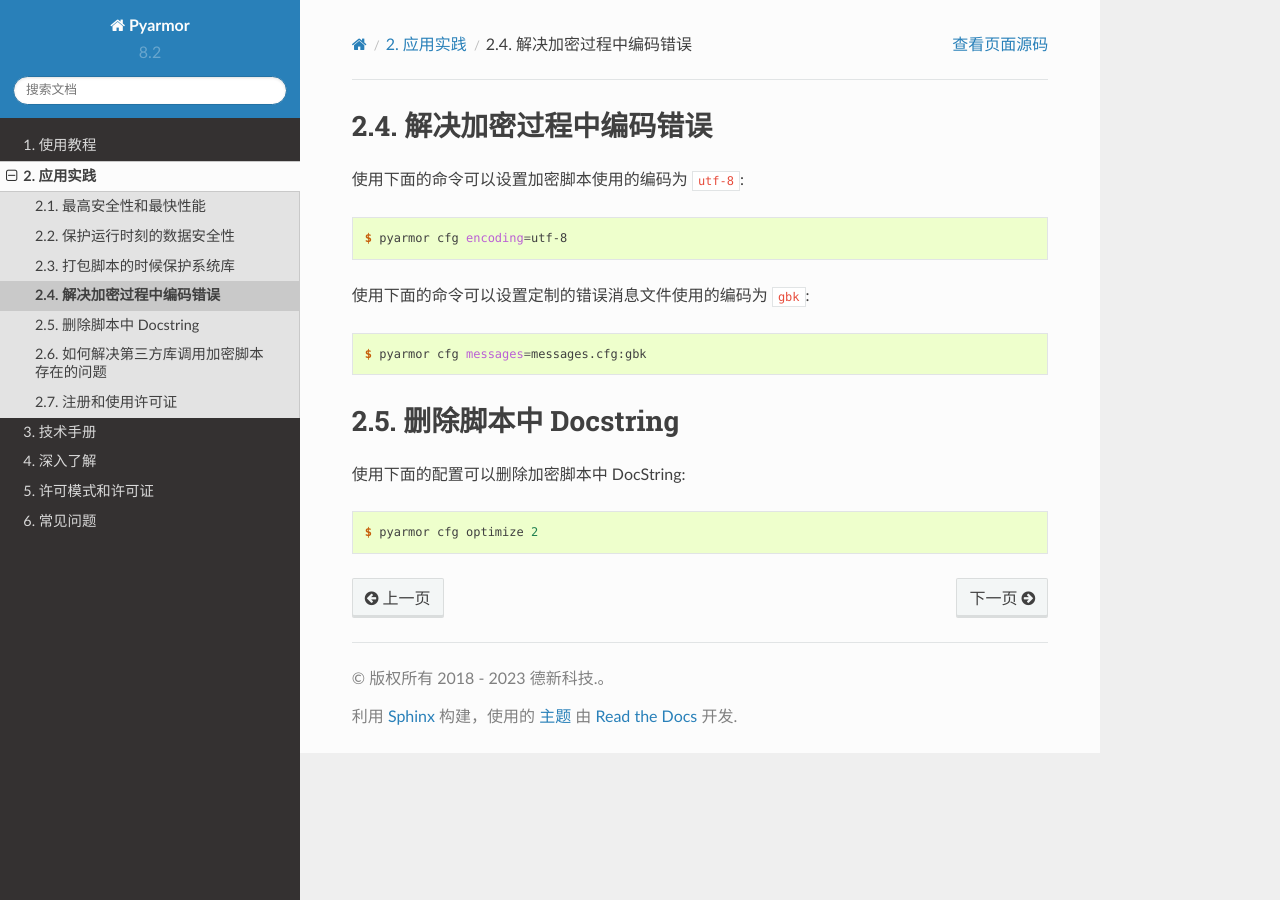
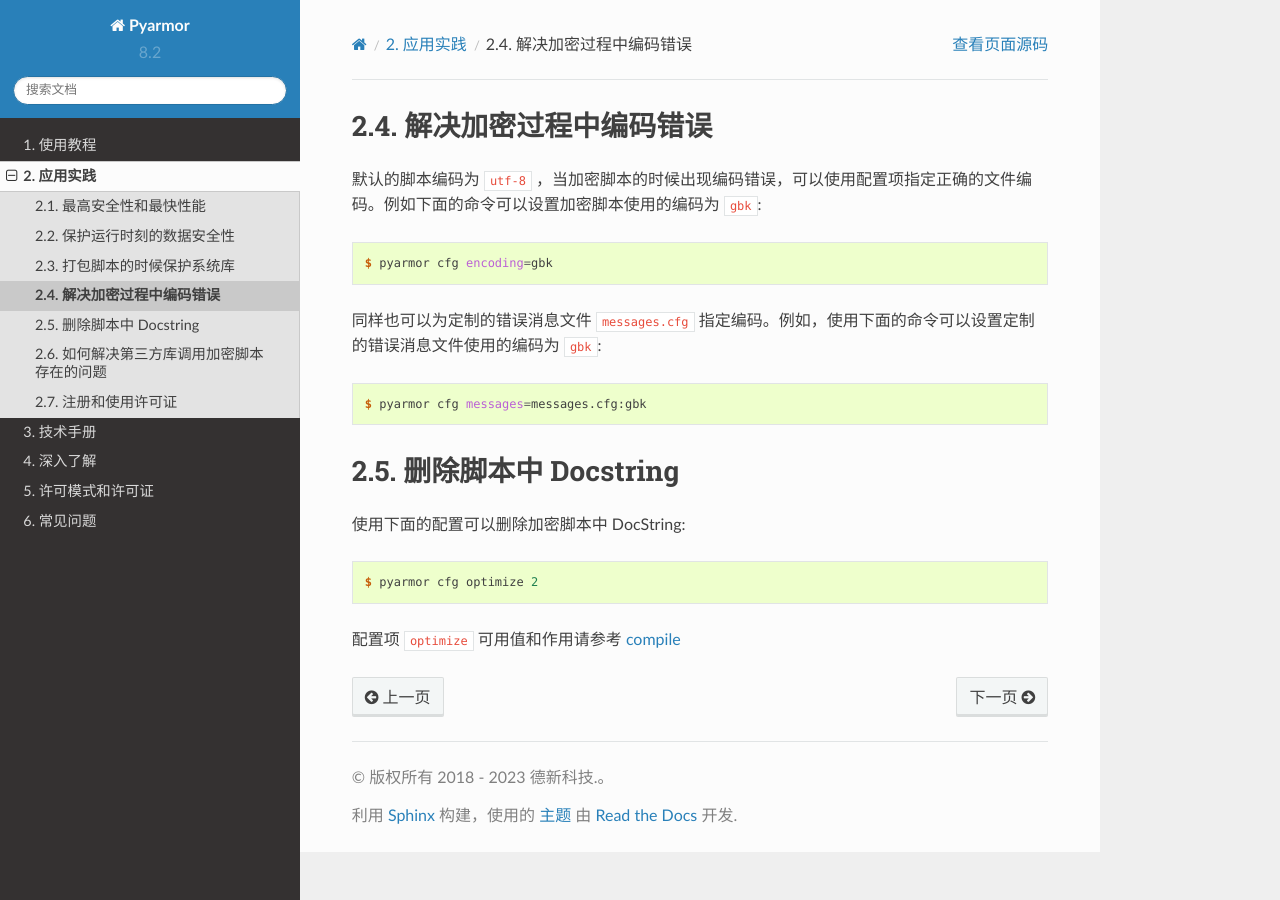
Before and after one commit to dashingsoft/pyarmor-docs-zh, a Sphinx documentation site: the page built from docs/how-to/advanced.rst, in a window 1280 px wide. Built offline with Sphinx 7.4.7 and the Read the Docs theme 2.0.0, drawn with Linux system fonts in a browser that asks for light colours.

Commit message:
Refine doc

```diff
--- a/docs/how-to/advanced.rst
+++ b/docs/how-to/advanced.rst
@@ -4,11 +4,11 @@
  解决加密过程中编码错误
 ========================
 
-使用下面的命令可以设置加密脚本使用的编码为 ``utf-8``::
+默认的脚本编码为 ``utf-8`` ，当加密脚本的时候出现编码错误，可以使用配置项指定正确的文件编码。例如下面的命令可以设置加密脚本使用的编码为 ``gbk``::
 
-    $ pyarmor cfg encoding=utf-8
+    $ pyarmor cfg encoding=gbk
 
-使用下面的命令可以设置定制的错误消息文件使用的编码为 ``gbk``::
+同样也可以为定制的错误消息文件 ``messages.cfg`` 指定编码。例如，使用下面的命令可以设置定制的错误消息文件使用的编码为 ``gbk``::
 
     $ pyarmor cfg messages=messages.cfg:gbk
 
@@ -20,6 +20,10 @@
 
     $ pyarmor cfg optimize 2
 
+配置项 ``optimize`` 可用值和作用请参考 `compile`__
+
+__ https://docs.python.org/3.11/library/functions.html#compile
+
 .. customize-obfuscated-script
 .. hidden-outer-runtime-key
 .. check-debugger-by-yourself
```
